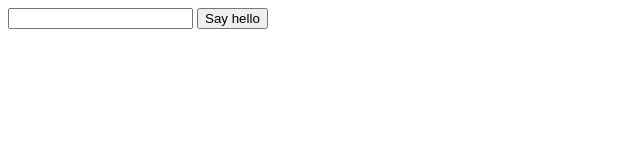
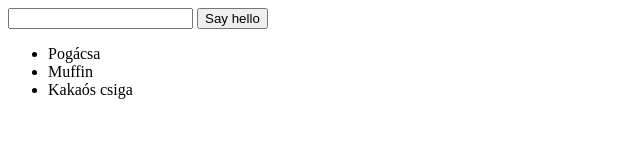
Before and after one commit to eriborbely/swd-java-2021-11-15, a plain HTML site: page docs/welcome/index.html in a window 1280 px wide. Shown: the whole page, without its empty margins (0-640 px from the left). Drawn offline with Linux system fonts and the light colour scheme.

Commit message:
welcomeTest

```diff
--- a/docs/welcome/index.html
+++ b/docs/welcome/index.html
@@ -16,5 +16,11 @@
 
 <div id="welcome-div"></div>
 
+<ul>
+    <li>Pogácsa</li>
+    <li>Muffin</li>
+    <li>Kakaós csiga</li>
+</ul>
+
 </body>
 </html>
```
Also changed, not shown: 1 other file.
